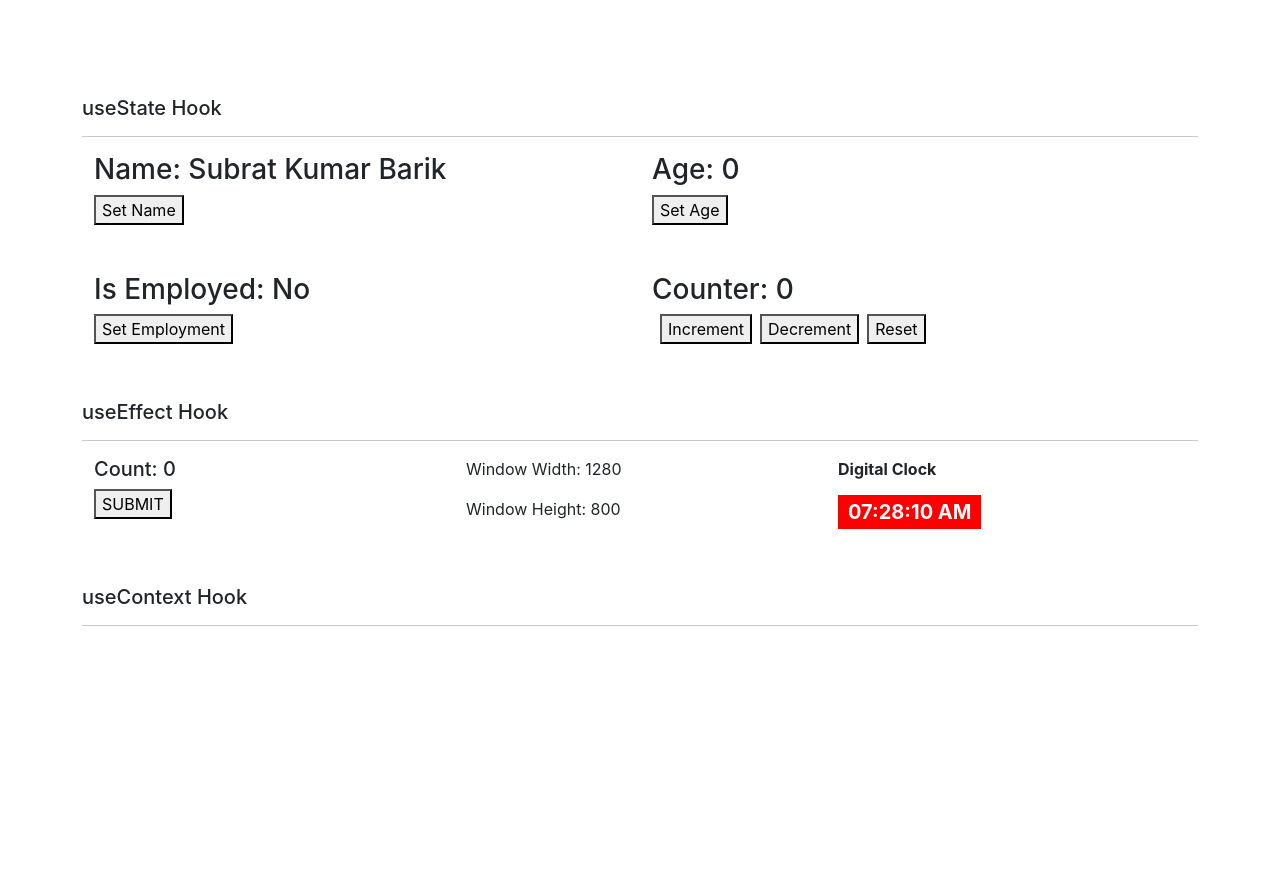
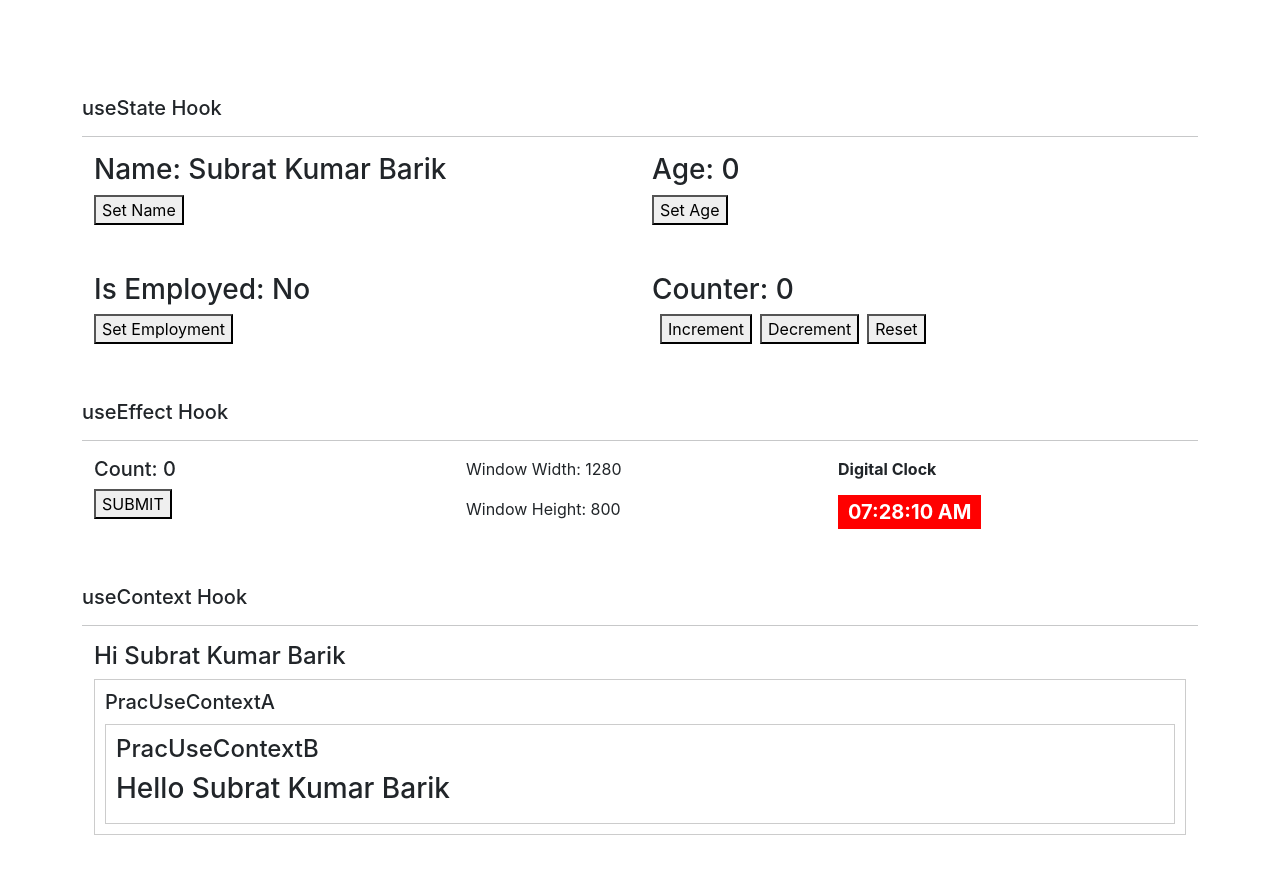
Before and after one commit to SubratBarik/2-hooks, a React (Create React App) app: page / in a window 1280 px wide. Shown: the top 874 px of the page. Before the commit the page ends 800 px from the top, so only its background shows below. Built offline with nearby package versions, Linux system fonts and the light colour scheme.

Commit message:
useContext understading with examples

```diff
--- a/src/components/PracUseContext.js
+++ b/src/components/PracUseContext.js
@@ -1,8 +1,20 @@
 //useContext() => It allows you to share the  value of a variable across the entire component tree without having to pass props down manually at every level. It is used to avoid prop drilling.
 
-import React from 'react';
+//Provider - PracUseContext.js`
+//1. import {createContext} from 'react';
+//2. const MyContext = createContext();
+//3. <MyContext.Provider value={/* some value */}>...</MyContext.Provider>
+//4. const value = useContext(MyContext);
+
+import React, {useState, createContext} from 'react';
+import PracUseContextA from './PracUseContextA';
+
+export const userContext = createContext();
 
 function PracUseContext(props){
+
+    const [user, setUser] = useState("Subrat Kumar Barik");
+
     return (
         <>
           <h5 className="mt-5">{props.title}</h5>
@@ -10,7 +22,10 @@ function PracUseContext(props){
           <div className="container">
             <div className="row">
                 <div className="col-md-12">
-
+                    <h4>{`Hi ${user}`}</h4>
+                    <userContext.Provider value={user}>
+                        <PracUseContextA />
+                    </userContext.Provider>
                 </div>
             </div>
           </div>
--- /dev/null
+++ b/src/components/PracUseContextA.js
@@ -0,0 +1,11 @@
+import React from 'react';
+import PracUseContextB from './PracUseContextB';
+
+export default function PracUseContextA() {
+  return (
+    <div style={{ border: '1px solid #ccc', padding: '10px', margin: '0px' }}>
+      <h5>PracUseContextA</h5>
+      <PracUseContextB />
+    </div>
+  )
+}
--- /dev/null
+++ b/src/components/PracUseContextB.js
@@ -0,0 +1,19 @@
+//Consumer - PracUseContextB.js
+//1. import {useContext} from 'react';
+//2. const value = useContext(MyContext);
+//3. <MyContext.Consumer>{value => /* render something based on the context value */
+
+import React, {useContext} from 'react';
+import {userContext} from './PracUseContext';
+
+export default function PracUseContextB() {
+
+    const user = useContext(userContext);
+
+    return (
+        <div style={{ border: '1px solid #ccc', padding: '10px', marginTop: '10px' }}>
+        <h4>PracUseContextB</h4>
+        <h3>{`Hello ${user}`}</h3>
+        </div>
+    )
+}
```
